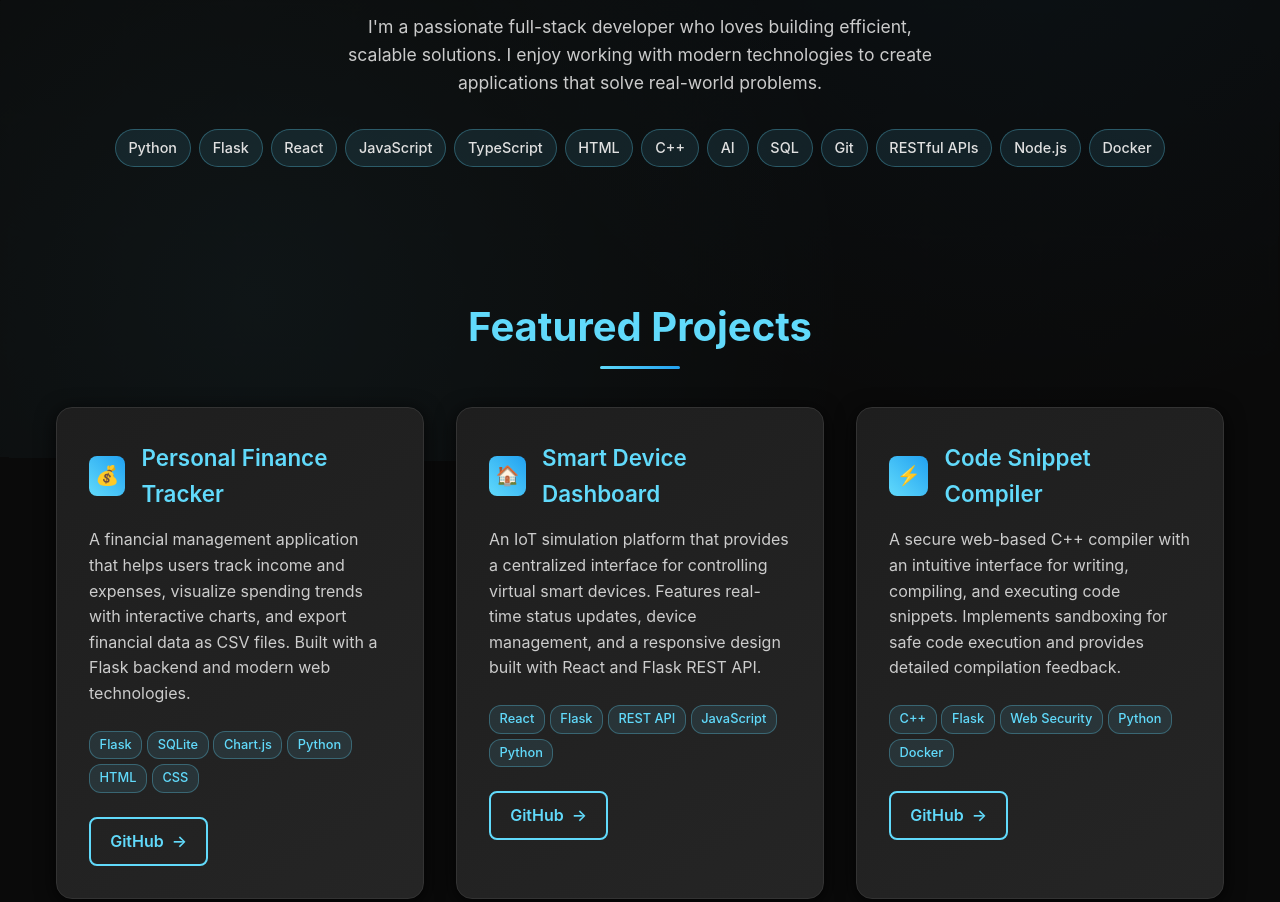
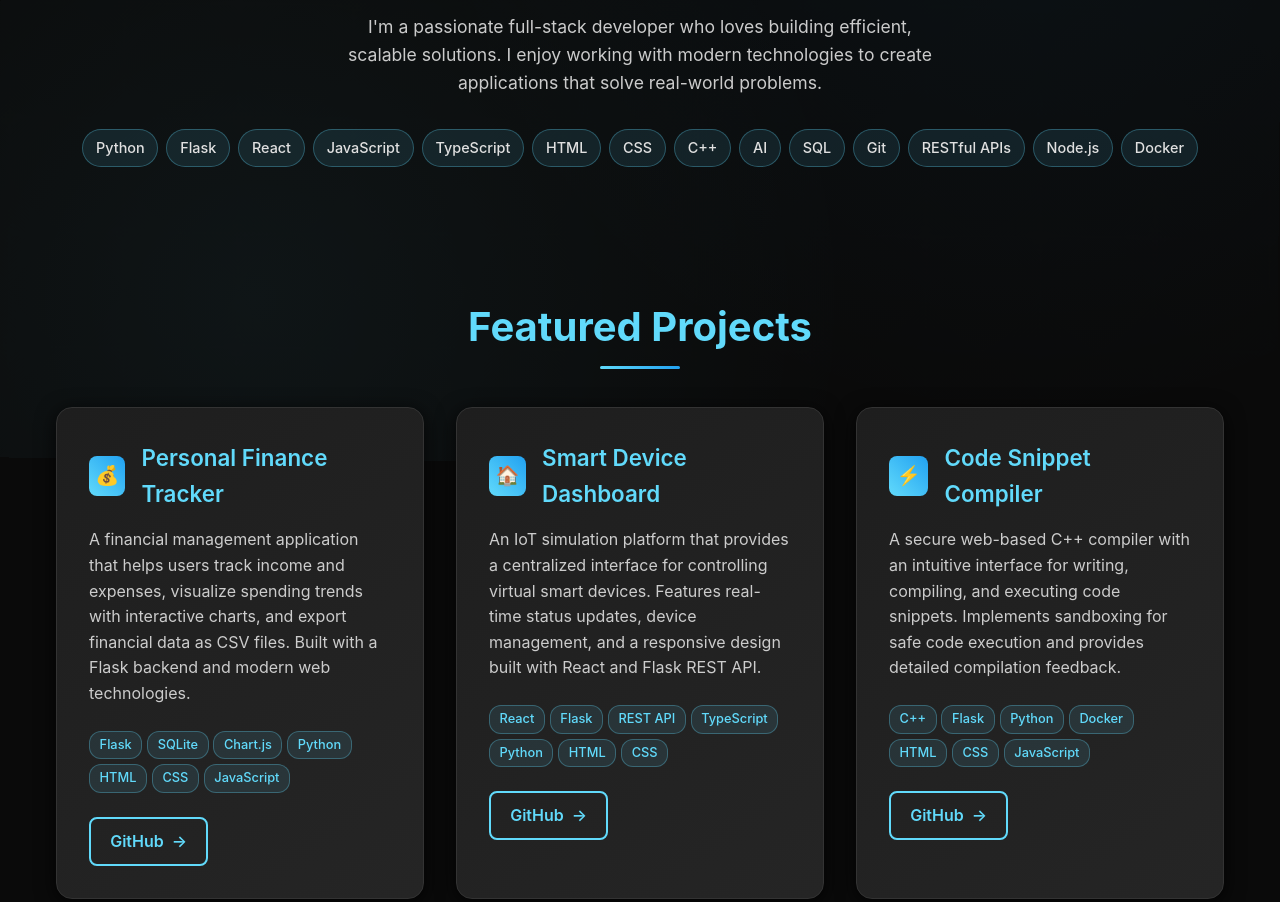
Before and after one commit to jasonk189/Portfolio-Website, a plain HTML site: page index.html in a window 1280 px wide. Shown: the part 327-1229 px from the top of the page. Drawn offline with Linux system fonts and the light colour scheme.

Commit message:
Added Technolgies Used On Project

```diff
--- a/index.html
+++ b/index.html
@@ -28,6 +28,7 @@
         <span class="skill-tag">JavaScript</span>
         <span class="skill-tag">TypeScript</span>
         <span class="skill-tag">HTML</span>
+        <span class="skill-tag">CSS</span>
         <span class="skill-tag">C++</span>
         <span class="skill-tag">AI</span>
         <span class="skill-tag">SQL</span>
--- a/script.js
+++ b/script.js
@@ -4,21 +4,21 @@ const projects = [
     description: "A financial management application that helps users track income and expenses, visualize spending trends with interactive charts, and export financial data as CSV files. Built with a Flask backend and modern web technologies.",
     github: "https://github.com/jasonk189/Personal-Finance-Tracker.git",
     icon: "💰",
-    tech: ["Flask", "SQLite", "Chart.js", "Python", "HTML", "CSS"]
+    tech: ["Flask", "SQLite", "Chart.js", "Python", "HTML", "CSS", "JavaScript"]
   },
   {
     title: "Smart Device Dashboard",
     description: "An IoT simulation platform that provides a centralized interface for controlling virtual smart devices. Features real-time status updates, device management, and a responsive design built with React and Flask REST API.",
     github: "https://github.com/jasonk189/Smart-Device-Dashboard-Simulator.git",
     icon: "🏠",
-    tech: ["React", "Flask", "REST API", "JavaScript", "Python"]
+    tech: ["React", "Flask", "REST API", "TypeScript", "Python", "HTML", "CSS"]
   },
   {
     title: "Code Snippet Compiler",
     description: "A secure web-based C++ compiler with an intuitive interface for writing, compiling, and executing code snippets. Implements sandboxing for safe code execution and provides detailed compilation feedback.",
     github: "https://github.com/jasonk189/Code-Snippet-Compiler.git",
     icon: "⚡",
-    tech: ["C++", "Flask", "Web Security", "Python", "Docker"]
+    tech: ["C++", "Flask", "Python", "Docker", "HTML", "CSS", "JavaScript"]
   },
   {
     title: "Pong Deep Q Learner",
```
